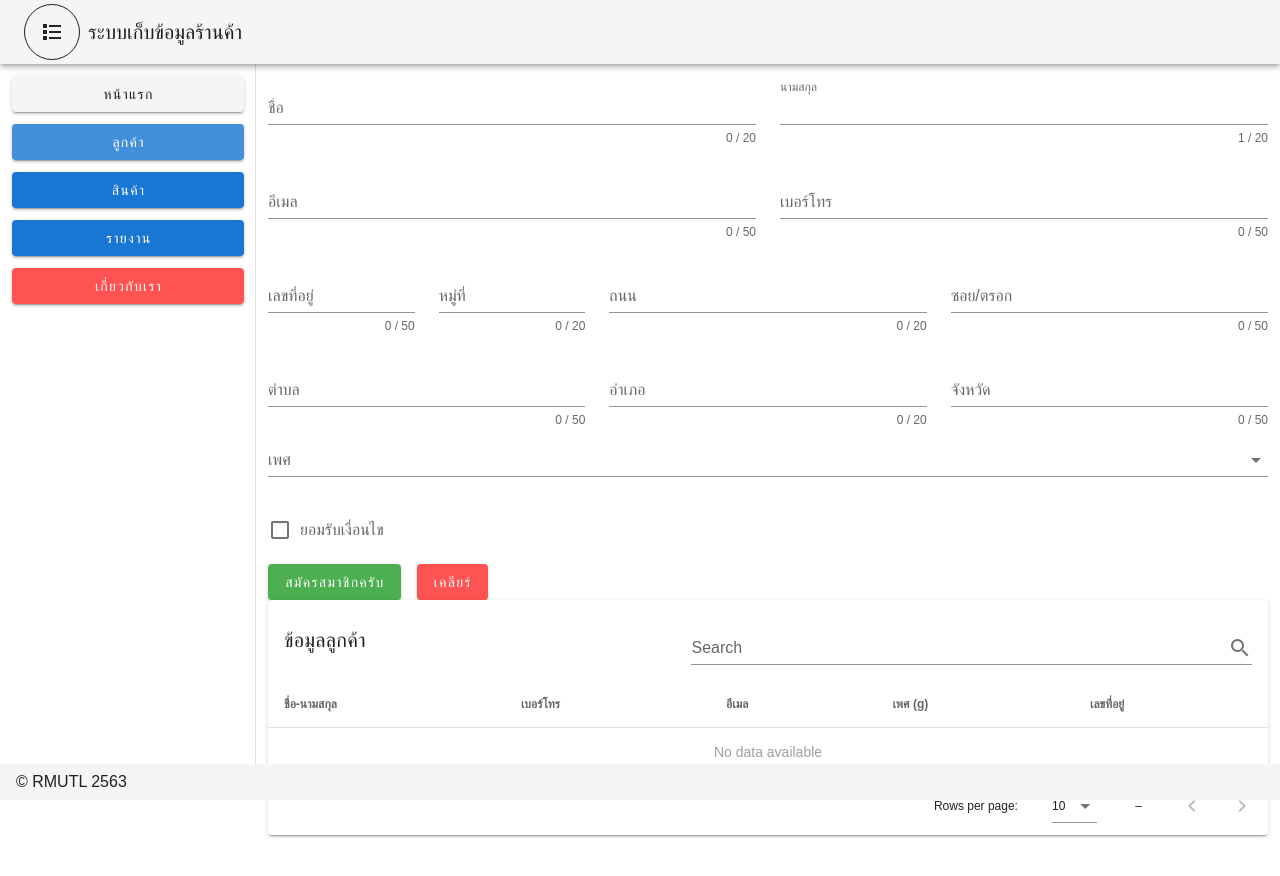
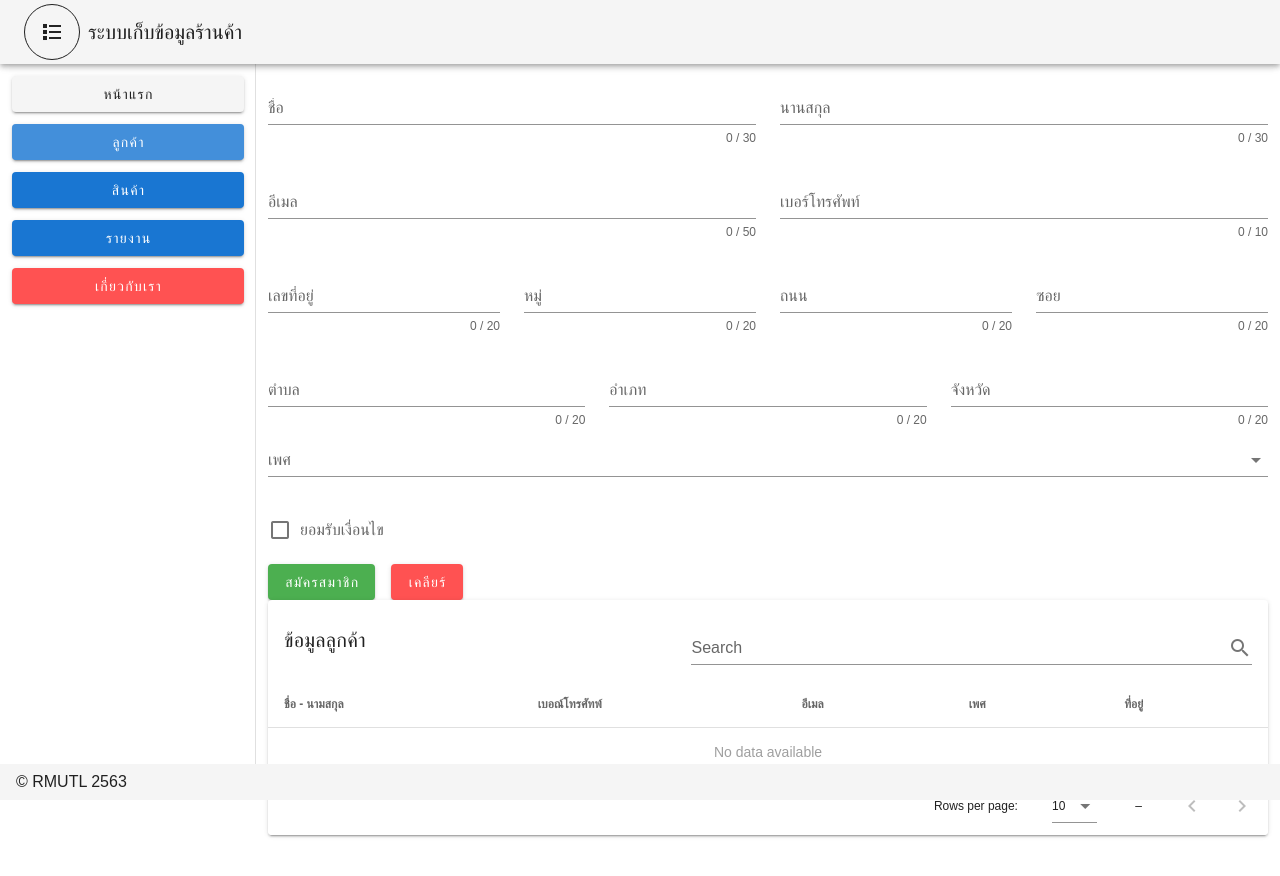
Before and after one commit to aronggon2014/vueapp3, a Vue app in the folder vueapp3/: page /customers in a window 1280 px wide. Shown: the top 876 px of the page. Built offline with nearby package versions, Linux system fonts and the light colour scheme; a web font is replaced by a local one.

Commit message:
ส่งเข้าดาต้าเบส

```diff
--- a/package.json
+++ b/package.json
@@ -8,6 +8,7 @@
     "lint": "vue-cli-service lint"
   },
   "dependencies": {
+    "axios": "^0.20.0",
     "core-js": "^3.6.5",
     "vue": "^2.6.11",
     "vue-router": "^3.2.0",
--- a/vueapp3/package.json
+++ b/vueapp3/package.json
@@ -8,6 +8,7 @@
     "lint": "vue-cli-service lint"
   },
   "dependencies": {
+    "axios": "^0.20.0",
     "core-js": "^3.6.5",
     "vue": "^2.6.11",
     "vue-router": "^3.2.0",
--- a/vueapp3/src/views/Customer.vue
+++ b/vueapp3/src/views/Customer.vue
@@ -1,125 +1,115 @@
 <template>
   <v-container>
     <v-form ref="form" v-model="valid" lazy-validation>
-      <v-row >
+      <v-row>
+        <!--  -->
         <v-col cols="6">
           <v-text-field
             v-model="name"
-        :counter="20"
+            :counter="30"
             :rules="nameRules"
             label="ชื่อ"
             required
-        ></v-text-field>
-        </v-col>
-
+          ></v-text-field
+        ></v-col>
+        <!-- นามสกุล -->
         <v-col cols="6">
           <v-text-field
             v-model="lastname"
-        :counter="20"
+            :counter="30"
             :rules="lastnameRules"
-        label="นามสกุล"
+            label="นานสกุล"
             required
-        ></v-text-field>
-      </v-col>
+          ></v-text-field
+        ></v-col>
       </v-row>
-
       <v-row>
-    <v-col cols="6">
-       <v-text-field
+        <v-col cols="6"
+          ><v-text-field
             v-model="email"
-        :counter="50"
             :rules="emailRules"
+            counter="50"
             label="อีเมล"
             required
-       ></v-text-field>
-    </v-col>
-
-    <v-col cols="6">
-       <v-text-field
+          ></v-text-field
+        ></v-col>
+        <v-col cols="6"
+          ><v-text-field
             v-model="tel"
-        :counter="50"
             :rules="telRules"
-        label="เบอร์โทร"
+            :counter="10"
+            label="เบอร์โทรศัพท์"
             required
-       ></v-text-field>
-    </v-col>
+          ></v-text-field
+        ></v-col>
       </v-row>
-
       <v-row>
-       <v-col cols=2>
-        <v-text-field
+        <v-col clos="2"
+          ><v-text-field
             v-model="a_number"
-        :counter="50"
             :rules="addressRules"
+            :counter="20"
             label="เลขที่อยู่"
             required
-       ></v-text-field>
-       </v-col>
-
-       <v-col cols=2>
-       <v-text-field
+          ></v-text-field
+        ></v-col>
+        <v-col clos="2"
+          ><v-text-field
             v-model="a_group"
+            :rules="addressRules"
             :counter="20"
+            label="หมู่"
+            required
+          ></v-text-field
+        ></v-col>
+        <v-col clos="4"
+          ><v-text-field
+            v-model="a_road"
             :rules="addressRules"
-        label="หมู่ที่"
-        required
-       ></v-text-field>
-       </v-col>
-
-
-        <v-col cols=4>
-        <v-text-field
-        v-model="a_road"
             :counter="20"
-        :rules="addressRules"
             label="ถนน"
             required
-       ></v-text-field>
-       </v-col>
-
-        <v-col cols=4>
-        <v-text-field
+          ></v-text-field
+        ></v-col>
+        <v-col clos="4"
+          ><v-text-field
             v-model="a_lane"
-        :counter="50"
             :rules="addressRules"
-        label="ซอย/ตรอก"
+            :counter="20"
+            label="ซอย"
             required
-       ></v-text-field>
-       </v-col>
-
+          ></v-text-field
+        ></v-col>
       </v-row>
-
       <v-row>
-       <v-col cols=4>
-        <v-text-field
+        <v-col clos="4"
+          ><v-text-field
             v-model="a_subdis"
-        :counter="50"
             :rules="addressRules"
+            :counter="20"
             label="ตำบล"
             required
-       ></v-text-field>
-       </v-col>
-        <v-col cols=4>
-        <v-text-field
+          ></v-text-field
+        ></v-col>
+        <v-col clos="4"
+          ><v-text-field
             v-model="a_dis"
+            :rules="addressRules"
             :counter="20"
+            label="อำเภท"
+            required
+          ></v-text-field
+        ></v-col>
+        <v-col clos="4"
+          ><v-text-field
+            v-model="a_province"
             :rules="addressRules"
-        label="อำเภอ"
-        required
-       ></v-text-field>
-       </v-col>
-        <v-col cols=4>
-        <v-text-field
-        v-model="a_proovine"
-        :counter="50"
-        :rules="addressRules"
+            :counter="20"
             label="จังหวัด"
             required
-       ></v-text-field>
-       </v-col>
-
+          ></v-text-field
+        ></v-col>
       </v-row>
-
       <v-select
         v-model="select"
         :items="sex"
@@ -127,23 +117,21 @@
         label="เพศ"
         required
       ></v-select>
-
       <v-checkbox
         v-model="checkbox"
         :rules="checkboxRules"
         label="ยอมรับเงื่อนไข"
         required
       ></v-checkbox>
-
-      <v-btn :disabled="!valid" color="success" class="mr-4" @click="validate">สมัครสมาชิกครับ</v-btn>
-
-      <v-btn color="error" class="mr-4" @click="reset">เคลียร์</v-btn>
-
-      <!-- <v-btn color="warning" @click="resetValidation">เคลียร์การตรวจสอบ</v-btn> -->
-    </v-form>
-
+      <v-btn :disabled="!valid" color="success" class="mr-4" @click="validate">
+        สมัครสมาชิก
+      </v-btn>
+      <v-btn color="error" class="mr-4" @click="reset">
+        เคลียร์
+      </v-btn>
       <v-row>
         <v-col cols="12">
+          <!-- ตารางแสดงข้อมูล -->
           <v-card>
             <v-card-title>
               ข้อมูลลูกค้า
@@ -164,88 +152,112 @@
           </v-card>
         </v-col>
       </v-row>
+      <!-- <v-btn
+      color="warning"
+      @click="resetValidation"
+    >
+      เคลียร์การตรวจสอบ
+    </v-btn> -->
+    </v-form>
   </v-container>
 </template>
-
 <script>
+import axios from 'axios';
 export default {
   data: () => ({
     valid: false,
     name: "",
-    lastname :" ",
     nameRules: [
       v => !!v || "กรุณากรอกชื่อ",
-      v => (v && v.length <= 20) || "ชื่อต้องมีขนาดไม่เกิน20ตัวอักษร",
+      v => (v && v.length <= 30) || "ชื่อต้องมีขนาดไม่เกิน 30 ตัวอักษร"
     ],
+    lastname: "",
     lastnameRules: [
       v => !!v || "กรุณากรอกนามสกุล",
-      v => (v && v.length <= 20) || "นามสกุลต้องมีขนาดไม่เกิน20ตัวอักษร",
+      v => (v && v.length <= 30) || "นามสกุลต้องมีขนาดไม่เกิน 30 ตัวอักษร"
     ],
     email: "",
     emailRules: [
-      v => !!v || "กรุณากรอกอีเมล",
-      v => /.+@.+\..+/.test(v) || "รูแปบบอีเมลไม่ถูกต้อง",
-      v => (v && v.length <= 50) || "อีเมลต้องมีขนาดไม่เกิน50ตัวอักษร",
+      v => !!v || "กรุณากรอก อีเมล",
+      v => /.+@.+\..+/.test(v) || "กรอกอีเมลให้ถูกต้อง",
+      v => (v && v.length <= 50) || "อีเมลต้องมีความยังไม่เกิน 50 ตัวอักษร"
     ],
     tel: "",
     telRules: [
-      v => !!v || "กรุณากรอกเบอร์โทรศัพท์",
-      v => (v && v.length <= 10) || "เบอร์โทรศัพท์ต้องมีขนาดไม่เกิน10ตัวอักษร",
+      v => !!v || "กรุณากรอกเบอร์โทรศัทพ์",
+      v => (v && v.length <= 10) || "ต้องมีความยาวไม่เกิน 10 หลัก"
     ],
-
-    checkboxRules:[v => !!v || "คุณต้องกดยอมรับเงื่อนไขก่อนสมัครสมาชิก"],
+    checkboxRules: [v => !!v || "คุณต้องกรอกยอมรับเงื่อนนไขก่อนสมัครสมาชิก"],
     select: null,
     items: ["Item 1", "Item 2", "Item 3", "Item 4"],
-    sex: ["ชาย","หญิง"],
+    sex: ["ชาย", "หญิง"],
     checkbox: false,
-    a_number:"",
-    a_group:"",
-    a_road:"",
-    a_lane:"",
-    a_subdis:"",
-    a_dis:"",
-    a_proovine:"",
-    addressRules:[
+    a_number: "",
+    a_group: "",
+    a_road: "",
+    a_lane: "",
+    a_subdis: "",
+    a_dis: "",
+    a_province: "",
+    addressRules: [
       v => !!v || "กรุณากรอกข้อมูล",
-      v => (v && v.length <= 20) || "ข้อมูลต้องมีขนาดไม่เกิน20ตัวอักษร",
+      v => (v && v.length <= 20) || "ต้องมีความยังไม่เกิน 20 ตัวอักษร"
     ],
-    search: '',
-    headers: [
-          { text: "ชื่อ-นามสกุล",value: 'fulname'},
-          { text: 'เบอร์โทร', value: 'tel'},
-          { text: 'อีเมล', value: 'email'},
-          { text: 'เพศ (g)', value: 'sex'},
-          { text: 'เลขที่อยู่', value: 'address'},
+    search: "",
+    headers: [ {
+        text: "ชื่อ - นามสกุล",
+        value: "fullname"},
+      { text: "เบอณ์โทรศัทพ์", value: "tel" },
+      { text: "อีเมล", value: "email" },
+      { text: "เพศ", value: "sex" },
+      { text: "ที่อยู่", value: "address" }
     ],
     desserts: []
-
   }),
-
   methods: {
     validate() {
-    if (this.$refs.form.validate()){
-    //   console.log(this.name)
-    //   console.log(this.lastname)
-    //   console.log(this.Email)
-    //   console.log(this.tel)
-    //   console.log(this.select)
-    //   console.log(this.a_number)
-    //   console.log(this.a_group)
-    //   console.log(this.a_road)
-    //   console.log(this.a_lane)
-    //   console.log(this.a_subdis)
-    //   console.log(this.a_dis)
-    //   console.log(this.a_proovine)
-    this.desserts.push(
-        {
-         fulname: `${this.neme} ${this.lastname}`,
-         tel :`${this.tel}`,
-         email: `${this.email}`,
-         sex: `${this.sex}`,
-         address: `${this.a_number} ม.${this.a_group} ถ.${this.a_road}
-         ซ/ต.${this.a_lane} ต.${this.select} อ.${this.a_dis} จ.${this.a_proovine}`,
-         }
-        )
+      if (this.$refs.form.validate()) {
+        //   console.log(this.name);
+        //   console.log(this.lastname);
+        //   console.log(this.email);
+        //   console.log(this.tel);
+        //   console.log(this.select);
+        //   console.log(this.a_number);
+        //   console.log(this.a_group);
+        //   console.log(this.a_lane);
+        //   console.log(this.a_road);
+        //   console.log(this.a_subdis);
+        //   console.log(this.a_dis);
+        //   console.log(this.a_province);
+      // // axios.get('http://localhost:3000/api/students/show').then((res)=>{
+      //   console.log(res)
+      // });
+
+      axios.post('http://localhost:3000/api/customers/',{
+            "c_name": this.name,
+            "c_lastname": this.lastname,
+            "c_email": this.email,
+            "c_tel": this.tel,
+            "c_num": this.a_number,
+            "c_mu": this.a_group,
+            "c_tanon": this.a_road,
+            "c_soi": this.a_lane,
+            "c_tumbon": this.a_subdis,
+            "c_amphor": this.a_dis,
+            "c_jung":this.a_province,
+            "c_sex": this.select
+      }).then((res)=>{
+        console.log(res)
+      });
+
+
+        this.desserts.push({
+            fullname:`${this.name}${this.lastname}`,
+            tel:`${this.tel}`,
+            email:`${this.email}`,
+            sex:`${this.select}`,
+            address:`${this.a_number}ม.${this.a_group}ถ.${this.a_road}ซ.${this.a_lane}ต.${this.a_subdis}อ.${this.a_dis}จ.${this.a_province}`,
+        });
       }
     },
     reset() {
@@ -257,6 +269,4 @@ export default {
   }
 };
 </script>
-
-<style>
-</style>
+<style></style>
```
Also changed, not shown: 2 other files (tests, documents, lock files or other folders). Lines whose indentation alone changed are shown as unchanged.
